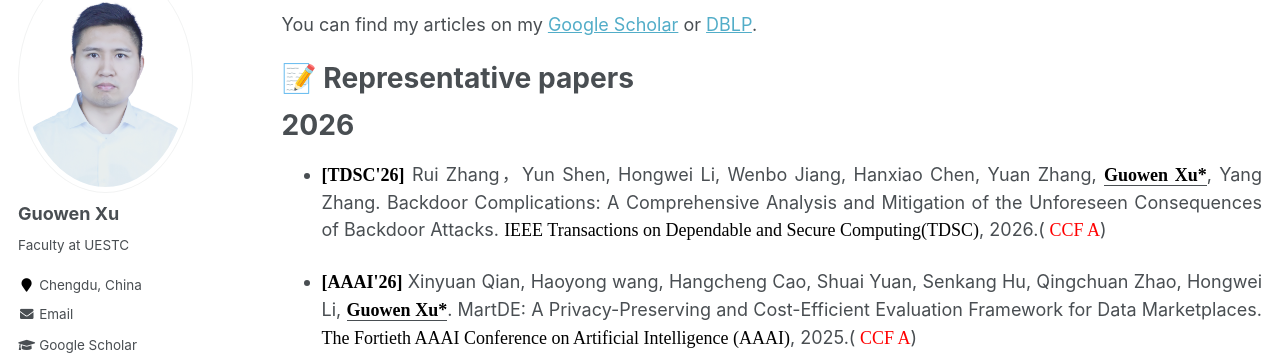
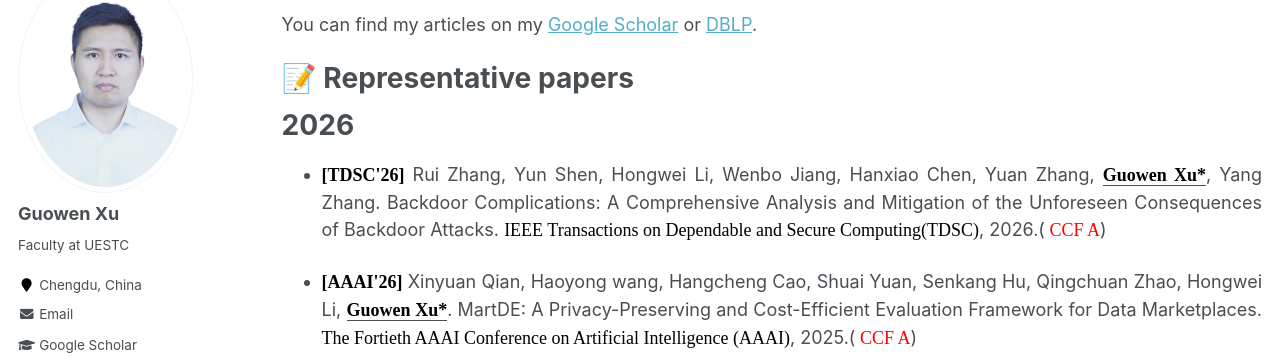
Before and after one commit to Guowen-xu/guowen-xu.github.io, a Jekyll site: the page built from _pages/publications.md, in a window 1280 px wide and 900 px high. Shown: the part 153-510 px from the top of the window. Built offline with Jekyll 4.4.1, drawn with Linux system fonts in a browser that asks for light colours; some web fonts are replaced.

Commit message:
Update publications.md

```diff
--- a/_pages/publications.md
+++ b/_pages/publications.md
@@ -12,7 +12,7 @@ You can find my articles on my [Google Scholar](https://scholar.google.com.hk/ci
 
 
 # 2026
-* <p align="justify"> <b><font face="Times New Roman" color=black size=4> [TDSC'26]</font></b> Rui Zhang，Yun Shen, Hongwei Li, Wenbo Jiang, Hanxiao Chen, Yuan Zhang, <u><b><font face="Times New Roman" color=black size=4> Guowen Xu*</font></b></u>,  Yang Zhang. Backdoor Complications: A Comprehensive Analysis and Mitigation of the Unforeseen Consequences of Backdoor Attacks. <font face="Times New Roman" color=black size=4> IEEE Transactions on Dependable and Secure Computing(TDSC)</font>, 2026.(<font face="Times New Roman" color=red size=4> CCF A</font>)
+* <p align="justify"> <b><font face="Times New Roman" color=black size=4> [TDSC'26]</font></b> Rui Zhang, Yun Shen, Hongwei Li, Wenbo Jiang, Hanxiao Chen, Yuan Zhang, <u><b><font face="Times New Roman" color=black size=4> Guowen Xu*</font></b></u>,  Yang Zhang. Backdoor Complications: A Comprehensive Analysis and Mitigation of the Unforeseen Consequences of Backdoor Attacks. <font face="Times New Roman" color=black size=4> IEEE Transactions on Dependable and Secure Computing(TDSC)</font>, 2026.(<font face="Times New Roman" color=red size=4> CCF A</font>)
 
 * <p align="justify"> <b><font face="Times New Roman" color=black size=4> [AAAI'26]</font></b> Xinyuan Qian, Haoyong wang, Hangcheng Cao, Shuai Yuan, Senkang Hu, Qingchuan Zhao, Hongwei Li, <u><b><font face="Times New Roman" color=black size=4> Guowen Xu*</font></b></u>. MartDE: A Privacy-Preserving and Cost-Efficient Evaluation Framework for Data Marketplaces. <font face="Times New Roman" color=black size=4> The Fortieth AAAI Conference on Artificial Intelligence (AAAI)</font>, 2025.(<font face="Times New Roman" color=red size=4> CCF A</font>)
 
```
